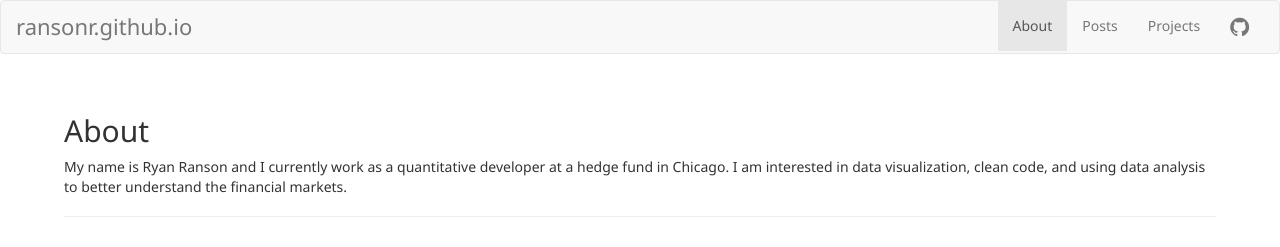
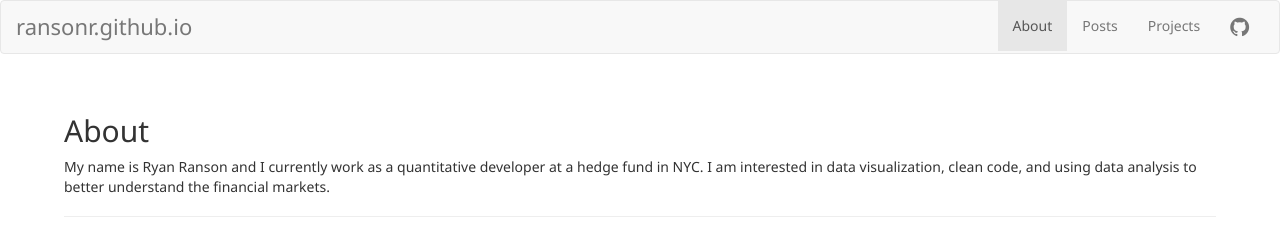
Before and after one commit to ransonr/ransonr.github.io, a plain HTML site: page about/index.html in a window 1280 px wide. Shown: the top 247 px of the page. Drawn offline with nearby package versions, Linux system fonts and the light colour scheme.

Commit message:
Updating about page for new city of residence

```diff
--- a/about/index.html
+++ b/about/index.html
@@ -42,7 +42,7 @@
         <div class="page-header">
             <h2>About</h2>
             <p>
-                My name is Ryan Ranson and I currently work as a quantitative developer at a hedge fund in Chicago. I am interested in data visualization, clean code, and using data analysis to better understand the financial markets.
+                My name is Ryan Ranson and I currently work as a quantitative developer at a hedge fund in NYC. I am interested in data visualization, clean code, and using data analysis to better understand the financial markets.
             </p>
         </div>
     </div>
```
